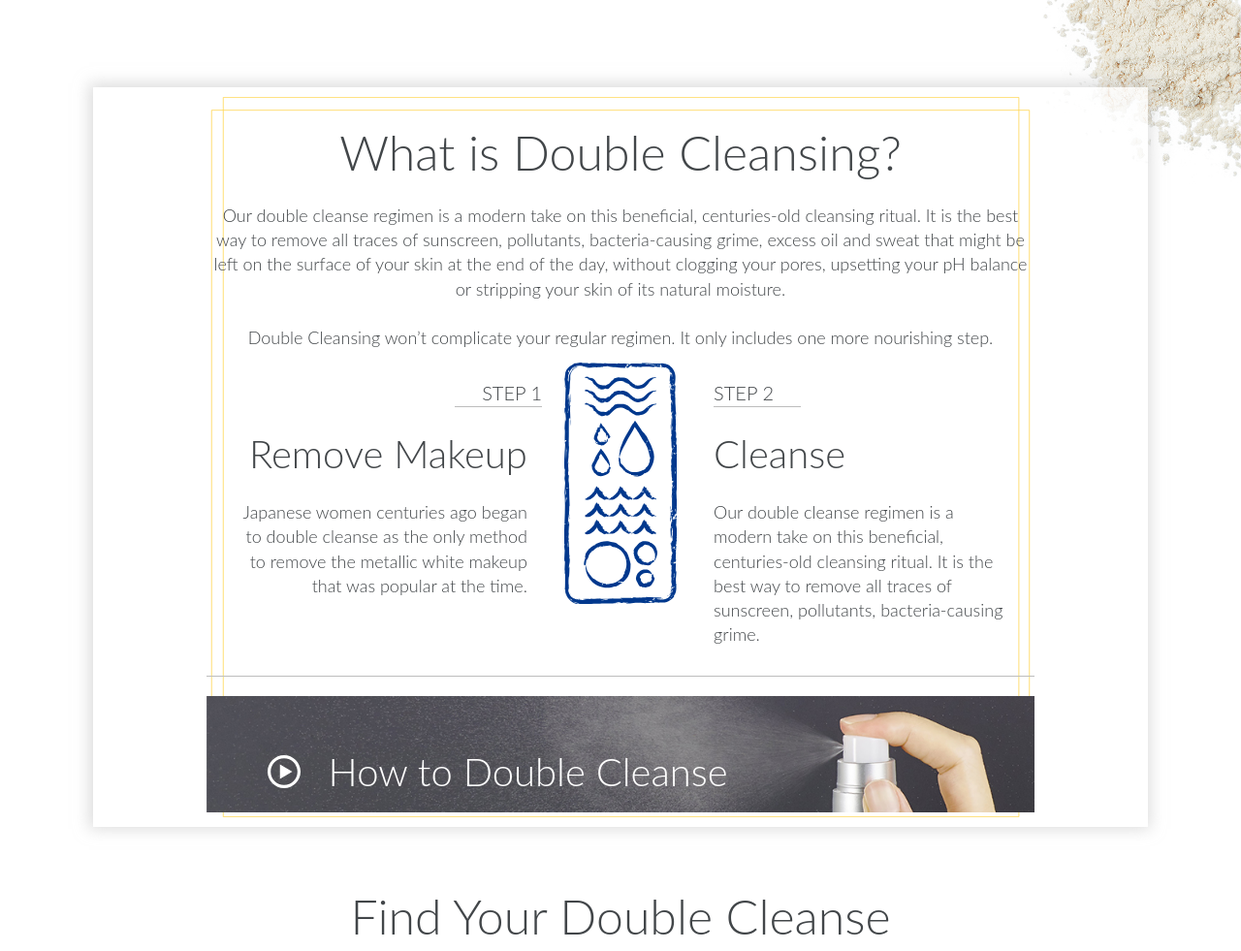
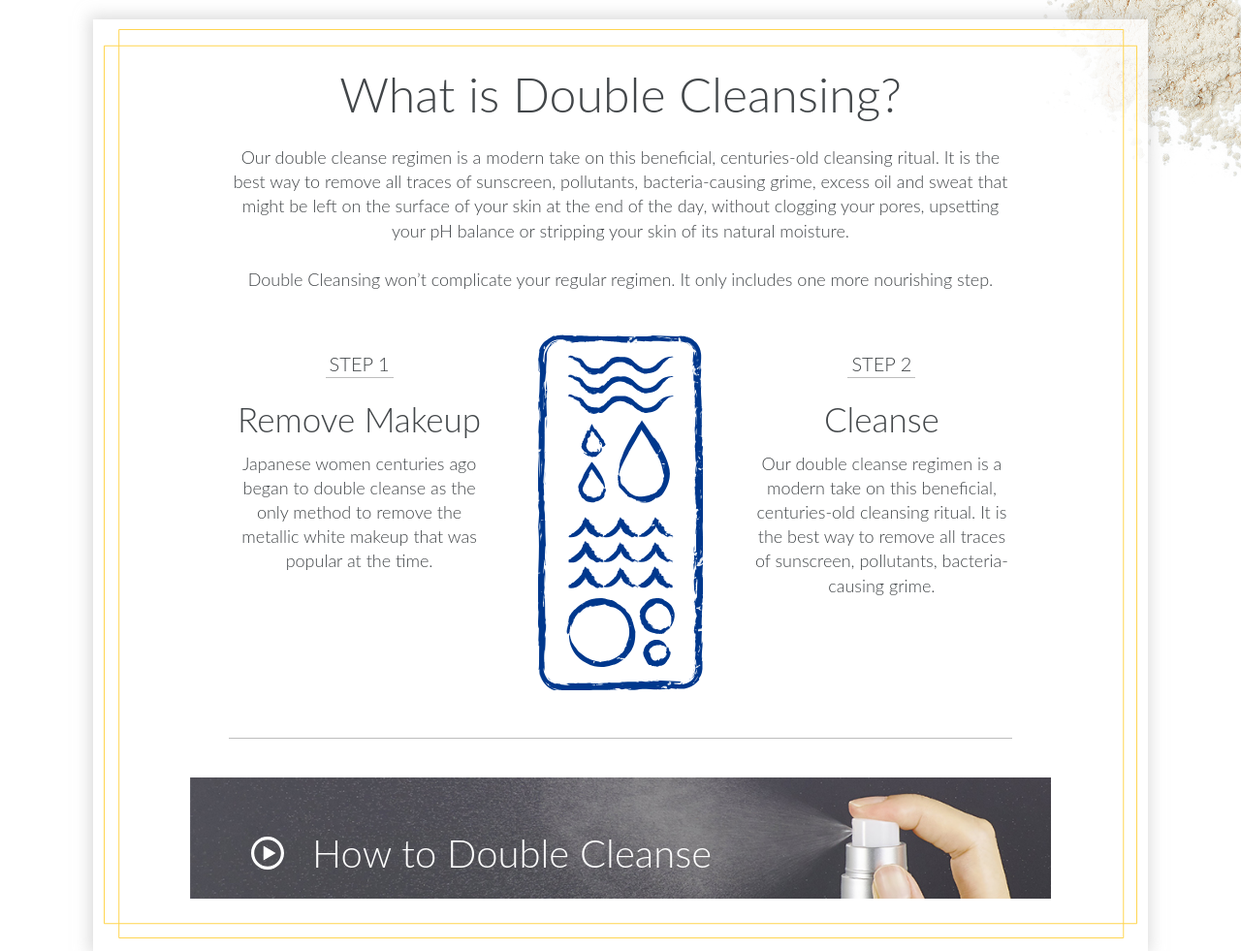
Before and after one commit to waynestedman/DC, a website: page index.html in a window 1280 px wide. Shown: the part 1060-2041 px from the top of the page at 97% size. Drawn offline with Linux system fonts and the light colour scheme; a web font is replaced by a local one.

Commit message:
"what is" box setup correctly

```diff
--- a/index.html
+++ b/index.html
@@ -37,7 +37,7 @@
         <div class="stepsIcon">
           <div class="step1">
             <h6>STEP 1</h6>
-            <h4>Remove Makeup</h4>
+            <h3>Remove Makeup</h3>
             <p>Japanese women centuries ago began to double cleanse as the only method to remove the metallic white makeup that was popular at the time.</p>
           </div>
           <div class="info-icon">
@@ -45,7 +45,7 @@
           </div>
           <div class="step2">
             <h6>STEP 2</h6>
-            <h4>Cleanse</h4>
+            <h3>Cleanse</h3>
             <p>Our double cleanse regimen is a modern take on this beneficial, centuries-old cleansing ritual. It is the best way to remove all traces of sunscreen, pollutants, bacteria-causing grime.</p>
           </div>
         </div> <!-- stepsIcon -->
@@ -96,7 +96,7 @@
         <div class="productInfo-details" data-thumbnail="./images/productTn_01.png">
           <img src="./images/productTn_01.png" alt="">
           <div class="productInfo-text">
-            <h4 class="productInfo-title">The Classic Cleanse</h4>
+            <h3 class="productInfo-title">The Classic Cleanse</h3>
             <p class="productInfo-desc">Our double cleanse regimen is a modern take on this beneficial, centuries-old cleansing ritual. It is the best way to remove all traces of sunscreen, pollutants.</p>
             <p class="productDesc-cta"><span>Great For</span>: All-skin types</p>
           </div>
@@ -104,7 +104,7 @@
         <div class="productInfo-details" data-thumbnail="./images/productTn_02.png">
           <img src="./images/productTn_02.png" alt="">
           <div class="productInfo-text">
-            <h4 class="productInfo-title">Olive Concentrated Coolness Oil</h4>
+            <h3 class="productInfo-title">Olive Concentrated Coolness Oil</h3>
             <p class="productInfo-desc">Lorem ipsum dolor sit amet, consectetur adipisicing elit, sed do eiusmod tempor incididunt.</p>
             <p class="productDesc-cta"><span>Great For</span>: All-skin types</p>
           </div>
@@ -112,7 +112,7 @@
         <div class="productInfo-details" data-thumbnail="./images/productTn_03.png">
           <img src="./images/productTn_03.png" alt="">
           <div class="productInfo-text">
-            <h4 class="productInfo-title">Olive Essential Awesomeness</h4>
+            <h3 class="productInfo-title">Olive Essential Awesomeness</h3>
             <p class="productInfo-desc">Lorem ipsum dolor sit amet, consectetur adipisicing elit, sed do eiusmod tempor incididunt.</p>
             <p class="productDesc-cta"><span>Great For</span>: All-skin types</p>
           </div>
@@ -120,7 +120,7 @@
         <div class="productInfo-details" data-thumbnail="./images/productTn_04.png">
           <img src="./images/productTn_04.png" alt="">
           <div class="productInfo-text">
-            <h4 class="productInfo-title">Mighty Trifecta</h4>
+            <h3 class="productInfo-title">Mighty Trifecta</h3>
             <p class="productInfo-desc">Lorem ipsum dolor sit amet, consectetur adipisicing elit, sed do eiusmod tempor incididunt.</p>
             <p class="productDesc-cta"><span>Great For</span>: All-skin types</p>
           </div>
@@ -128,7 +128,7 @@
         <div class="productInfo-details" data-thumbnail="./images/productTn_05.png">
           <img src="./images/productTn_05.png" alt="">
           <div class="productInfo-text">
-            <h4 class="productInfo-title">The Clean Start</h4>
+            <h3 class="productInfo-title">The Clean Start</h3>
             <p class="productInfo-desc">Lorem ipsum dolor sit amet, consectetur adipisicing elit, sed do eiusmod tempor incididunt.</p>
             <p class="productDesc-cta"><span>Great For</span>: All-skin types</p>
           </div>
@@ -138,8 +138,7 @@
     </section> <!-- productInfo -->
     <section class="carousel">
       <img src="./images/carousel.png" alt="">
-      <div class="setsCarousel">
-      </div>
+      <div class="setsCarousel"></div>
     </section>
   </div> <!-- content wrapper -->
 
--- a/src/js/dc.js
+++ b/src/js/dc.js
@@ -1,7 +1,7 @@
 $(document).ready(function(){
   $("#productsSlider").slick({
     arrows: false,
-    autoplay: true,
+    autoplay: false,
     autoplaySpeed: 4000,
     cssEase: 'ease-in-out',
     dots: true,
--- a/src/sass/custom/_dc.scss
+++ b/src/sass/custom/_dc.scss
@@ -80,26 +80,31 @@ $dcBlue: #00388d;
   }
 }
 .info {
-  display: flex;
-  flex-direction: column;
-  justify-content: space-around;
+  // display: flex;
+  // flex-direction: column;
+  // justify-content: space-around;
   background-color: rgba(255, 255, 255, .8);
   width: 85%;
-  margin: -100px auto 20px auto;
+  margin: -170px auto 20px auto;
   box-shadow: -1px -1px 15px 3px rgba(196,196,196,0.6);
+  // background-position: top;
 
   .info-border {
+    margin-left: auto;
+    margin-right: auto;
+    width: 98%;
+    // height: 960px;
     background-image: url('../../images/info-border.svg');
     background-repeat: no-repeat;
-    background-size: 100% 100%;
-    background-position: top left;
-    margin: 10px;
+    background-size: 100%, 100%;
+    background-position-x: center;
+    background-position-y: 10px;
+    padding: 20px 40px 10px 40px;
 
     .info-whatIs {
-      margin: 0 auto;
       text-align: center;
-      width: 80%;
-      // margin-bottom: 20px;
+      width: 82%;
+      margin: 20px auto 40px auto;
     }
     .stepsIcon {
       display: flex;
@@ -107,33 +112,31 @@ $dcBlue: #00388d;
       flex-wrap: nowrap;
       justify-content: space-evenly;
       border-bottom: 1px solid $gray400;
-      width: 80%;
-      padding-bottom: 20px;
-      margin: 0 auto 20px auto;
-    }
+      width: 82%;
+      padding-bottom: 40px;
+      margin: 0 auto 40px auto;
+      text-align: center;
+
       .step1, .step2 {
-      width: 35%;
+        width: 40%;
 
         h6 {
           border-bottom: 1px solid $gray400;
-        width: 90px;
+          width: 70px;
+          margin: 20px auto;
         }
-    }
-    .step1 {
-      text-align: right;
-      h6 {
-        margin-left: 75%;
+        p {
+          margin: 0;
         }
       }
       .info-icon {
-      width: 15%;
+        width: 28%;
+        margin: 0 40px;
       }
-    .step2 {
-      text-align: left;
-    }
+    } //stepsIcon
     .video {
-      width: 80%;
-      margin: 0 auto;
+      width: 90%;
+      margin: 40px auto 40px auto;
       @include clearfix;
       // .atGlance {
       //   border-right: 1px solid $gray400;
@@ -187,9 +190,9 @@ $dcBlue: #00388d;
   #productsSlider {
     width: 90%;
     margin: 0 auto;
+    padding-left: 3%;
+    // .productInfo-details {
 
-    .productInfo-details {
-      padding-left: 3%;
 
       img {
         width: 320px;
@@ -209,7 +212,7 @@ $dcBlue: #00388d;
           }
         }
       } // productInfo-text
-    } // productInfo-details
+    // } // productInfo-details
     .slick-dots {
       bottom: -200px;
 
@@ -217,7 +220,7 @@ $dcBlue: #00388d;
         height: 120px;
         width: 150px;
         padding: 0 14px;
-        margin: 0;
+        margin: 10px;
         border-right: 1px solid #222;
 
         &:last-child {
```
Also changed, not shown: dest/css/styles.css, src/css/styles.css, 2 other files. Lines whose indentation alone changed are shown as unchanged.
